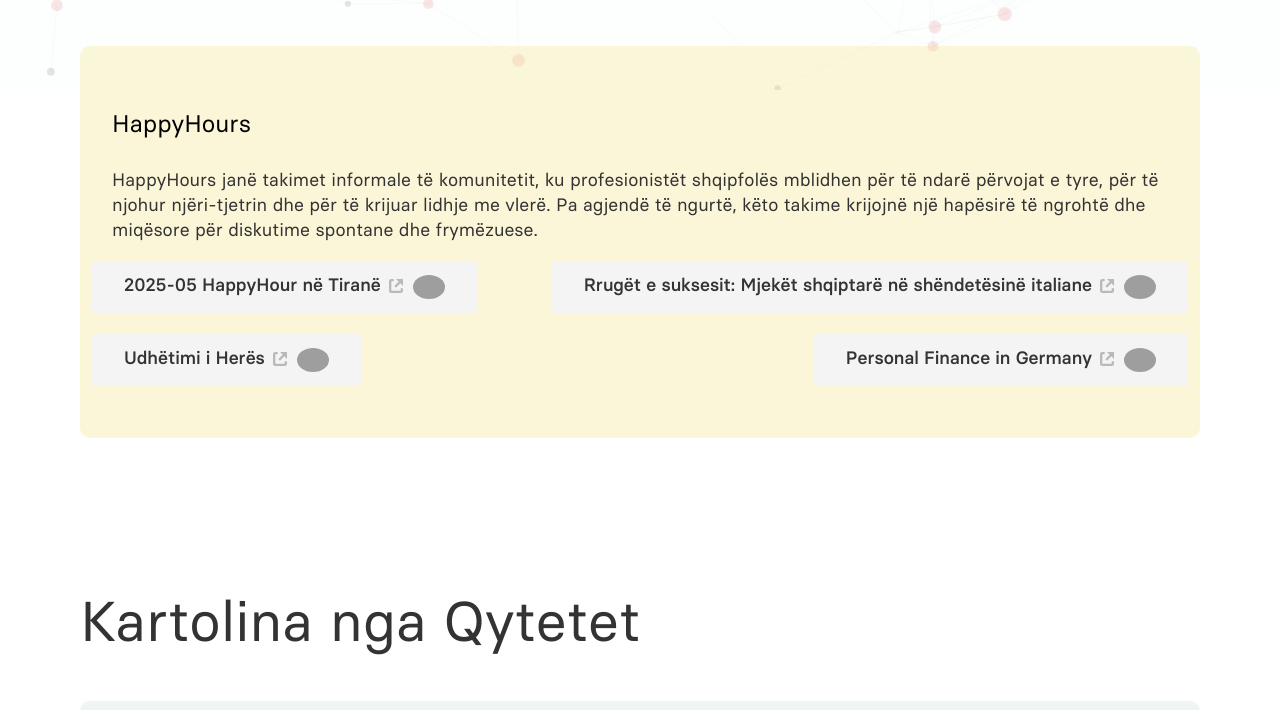
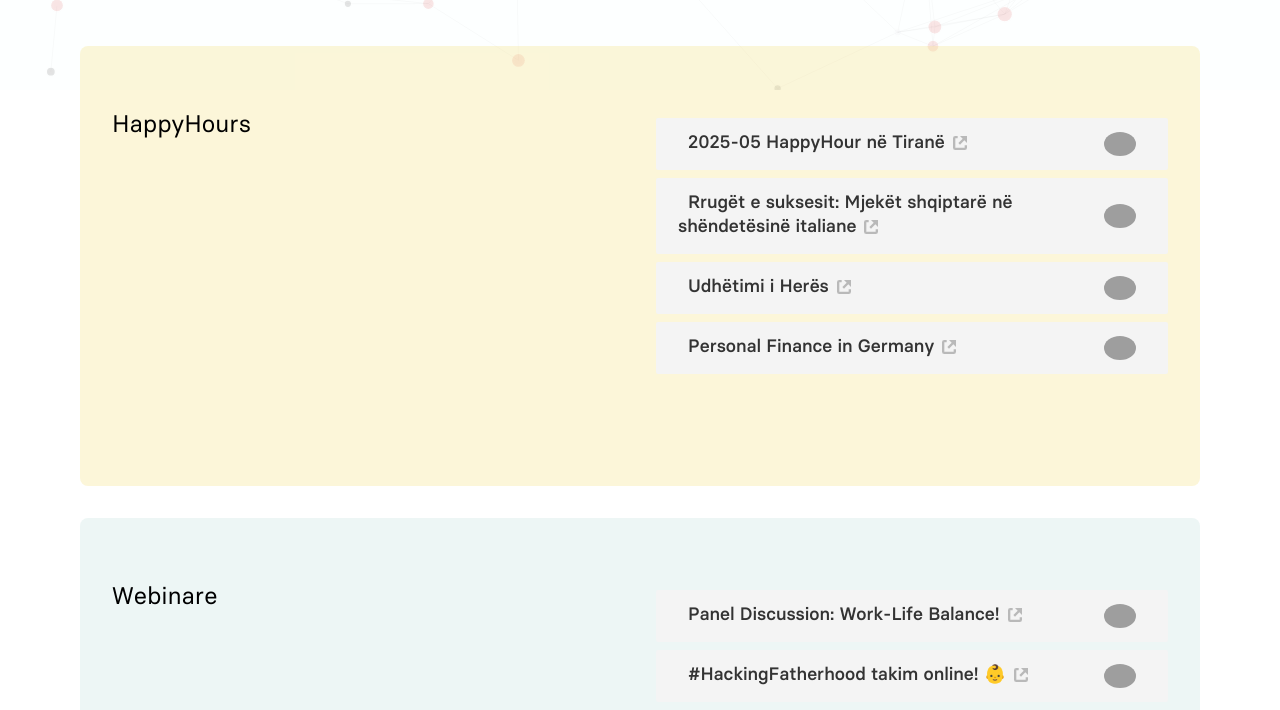
Before and after one commit to IllyrianBrains/illyrianbrains.com, an Eleventy site: page src/index.njk in a window 1280 px wide. Shown: the part 710-1420 px from the top of the page. Built offline with nearby package versions, Linux system fonts and the light colour scheme; Eleventy itself is replaced by a stand-in of ours; files that its build step writes are made by us from their sources; grey boxes are pictures that could not be loaded; files whose address does not match are found by name; what markdown-it-attrs, markdown-it-implicit-figures, node-fetch, undefsafe would draw is missing.

Commit message:
Added some updates on index and qytetet

```diff
--- a/src/_data/fetchForumCategoryPosts.js
+++ b/src/_data/fetchForumCategoryPosts.js
@@ -29,7 +29,7 @@ async function fetchCategoryTopics(id) {
     };
   }
 
-  return (data.topic_list.topics || []).slice(0, 5).map((topic) => {
+  return (data.topic_list.topics || []).slice(0, 12).map((topic) => {
     const poster = usersById[topic.posters?.[0]?.user_id] || {
       name: topic.last_poster_username,
       avatar: `https://forum.illyrianbrains.dev/user_avatar/forum.illyrianbrains.dev/${topic.last_poster_username}/120/1.png`,
--- a/src/_data/forum_posts.json
+++ b/src/_data/forum_posts.json
@@ -19,9 +19,24 @@
         }
       },
       {
-        "title": "Mirëseerdhët në IB-Berlin 🇩🇪",
-        "slug": "mireseerdhet-ne-ib-berlin",
-        "url": "https://forum.illyrianbrains.dev/t/mireseerdhet-ne-ib-berlin/571",
+        "title": "Mirësevini në IB-Düsseldorf",
+        "slug": "miresevini-ne-ib-dusseldorf",
+        "url": "https://forum.illyrianbrains.dev/t/miresevini-ne-ib-dusseldorf/579",
+        "created_at": "2025-06-14T19:32:31.856Z",
+        "tags": [
+          "dusseldorf"
+        ],
+        "image_url": null,
+        "poster": {
+          "username": "Andi",
+          "name": "Andi Memo",
+          "avatar": "/user_avatar/forum.illyrianbrains.dev/andi/120/154_2.png"
+        }
+      },
+      {
+        "title": "Mirësevini në IB-Berlin",
+        "slug": "miresevini-ne-ib-berlin",
+        "url": "https://forum.illyrianbrains.dev/t/miresevini-ne-ib-berlin/571",
         "created_at": "2025-06-06T15:24:28.386Z",
         "tags": [
           "berlin"
@@ -31,6 +46,66 @@
           "username": "ionianFury",
           "name": "ionianFury",
           "avatar": "/user_avatar/forum.illyrianbrains.dev/ionianfury/120/337_2.png"
+        }
+      },
+      {
+        "title": "Mirësevini në IB-Vjenë",
+        "slug": "miresevini-ne-ib-vjene",
+        "url": "https://forum.illyrianbrains.dev/t/miresevini-ne-ib-vjene/583",
+        "created_at": "2025-06-14T19:52:25.122Z",
+        "tags": [
+          "vjene"
+        ],
+        "image_url": null,
+        "poster": {
+          "username": "IlliryanEagle",
+          "name": "Dorian Osmani",
+          "avatar": "/user_avatar/forum.illyrianbrains.dev/illiryaneagle/120/336_2.png"
+        }
+      },
+      {
+        "title": "Mirësevini në IB-Munich",
+        "slug": "miresevini-ne-ib-munich",
+        "url": "https://forum.illyrianbrains.dev/t/miresevini-ne-ib-munich/580",
+        "created_at": "2025-06-14T19:38:30.200Z",
+        "tags": [
+          "munich"
+        ],
+        "image_url": null,
+        "poster": {
+          "username": "Dionis",
+          "name": "Dionis",
+          "avatar": "/letter_avatar_proxy/v4/letter/d/ba9def/120.png"
+        }
+      },
+      {
+        "title": "Mirësevini në IB-Frankfurt",
+        "slug": "miresevini-ne-ib-frankfurt",
+        "url": "https://forum.illyrianbrains.dev/t/miresevini-ne-ib-frankfurt/581",
+        "created_at": "2025-06-14T19:41:42.636Z",
+        "tags": [
+          "frankfurt"
+        ],
+        "image_url": null,
+        "poster": {
+          "username": "arjana",
+          "name": "Arjana Kastrati",
+          "avatar": "/letter_avatar_proxy/v4/letter/a/f07891/120.png"
+        }
+      },
+      {
+        "title": "Mirësevini në IB-Hamburg",
+        "slug": "miresevini-ne-ib-hamburg",
+        "url": "https://forum.illyrianbrains.dev/t/miresevini-ne-ib-hamburg/582",
+        "created_at": "2025-06-14T19:47:05.058Z",
+        "tags": [
+          "hamburg"
+        ],
+        "image_url": null,
+        "poster": {
+          "username": "pomodoren",
+          "name": "pomodoren",
+          "avatar": "/letter_avatar_proxy/v4/letter/p/8edcca/120.png"
         }
       },
       {
@@ -89,6 +164,36 @@
           "name": "pomodoren",
           "avatar": "/letter_avatar_proxy/v4/letter/p/8edcca/120.png"
         }
+      },
+      {
+        "title": "Mirësevini në IB-Helsinki",
+        "slug": "miresevini-ne-ib-helsinki",
+        "url": "https://forum.illyrianbrains.dev/t/miresevini-ne-ib-helsinki/588",
+        "created_at": "2025-06-14T20:45:57.246Z",
+        "tags": [
+          "helsinki"
+        ],
+        "image_url": null,
+        "poster": {
+          "username": "Sadiona",
+          "name": "Sadiona Abazaj",
+          "avatar": "/letter_avatar_proxy/v4/letter/s/b782af/120.png"
+        }
+      },
+      {
+        "title": "Mirësevini në IB-Prague",
+        "slug": "miresevini-ne-ib-prague",
+        "url": "https://forum.illyrianbrains.dev/t/miresevini-ne-ib-prague/589",
+        "created_at": "2025-06-14T20:48:51.424Z",
+        "tags": [
+          "prague"
+        ],
+        "image_url": null,
+        "poster": {
+          "username": "Izabela",
+          "name": "Izabela Bakollari",
+          "avatar": "/letter_avatar_proxy/v4/letter/i/7ab992/120.png"
+        }
       }
     ]
   },
@@ -112,16 +217,78 @@
         }
       },
       {
-        "title": "Kartolina nga Trento :books:",
-        "slug": "kartolina-nga-trento",
-        "url": "https://forum.illyrianbrains.dev/t/kartolina-nga-trento/545",
+        "title": "Mirësevini në IB-Genova",
+        "slug": "miresevini-ne-ib-genova",
+        "url": "https://forum.illyrianbrains.dev/t/miresevini-ne-ib-genova/587",
+        "created_at": "2025-06-14T20:42:41.921Z",
+        "tags": [
+          "genova"
+        ],
+        "image_url": null,
+        "poster": {
+          "username": "ErjonGenova",
+          "name": "Erjon",
+          "avatar": "/letter_avatar_proxy/v4/letter/e/97f17d/120.png"
+        }
+      },
+      {
+        "title": "Mirësevini në IB-Parma",
+        "slug": "miresevini-ne-ib-parma",
+        "url": "https://forum.illyrianbrains.dev/t/miresevini-ne-ib-parma/586",
+        "created_at": "2025-06-14T20:35:48.133Z",
+        "tags": [
+          "parma"
+        ],
+        "image_url": null,
+        "poster": {
+          "username": "EglantinaA",
+          "name": "EglantinaA",
+          "avatar": "/letter_avatar_proxy/v4/letter/e/ee59a6/120.png"
+        }
+      },
+      {
+        "title": "Mirësevini në IB-Bologna",
+        "slug": "miresevini-ne-ib-bologna",
+        "url": "https://forum.illyrianbrains.dev/t/miresevini-ne-ib-bologna/585",
+        "created_at": "2025-06-14T20:24:22.000Z",
+        "tags": [
+          "bologna"
+        ],
+        "image_url": null,
+        "poster": {
+          "username": "pomodoren",
+          "name": "pomodoren",
+          "avatar": "/letter_avatar_proxy/v4/letter/p/8edcca/120.png"
+        }
+      },
+      {
+        "title": "Mirësevini në IB-Trento",
+        "slug": "miresevini-ne-ib-trento",
+        "url": "https://forum.illyrianbrains.dev/t/miresevini-ne-ib-trento/545",
         "created_at": "2025-05-27T05:47:47.025Z",
-        "tags": [],
+        "tags": [
+          "trento"
+        ],
         "image_url": null,
         "poster": {
           "username": "6entianaberisha",
           "name": "Gentiana Berisha",
           "avatar": "/user_avatar/forum.illyrianbrains.dev/6entianaberisha/120/335_2.png"
+        }
+      },
+      {
+        "title": "Mirësevini në IB-Tiranë",
+        "slug": "miresevini-ne-ib-tirane",
+        "url": "https://forum.illyrianbrains.dev/t/miresevini-ne-ib-tirane/584",
+        "created_at": "2025-06-14T20:09:11.439Z",
+        "tags": [
+          "tirane"
+        ],
+        "image_url": null,
+        "poster": {
+          "username": "erda_hoxha",
+          "name": "Erda Hoxha",
+          "avatar": "/letter_avatar_proxy/v4/letter/e/ee59a6/120.png"
         }
       }
     ]
@@ -143,6 +310,36 @@
           "username": "pomodoren",
           "name": "pomodoren",
           "avatar": "/letter_avatar_proxy/v4/letter/p/8edcca/120.png"
+        }
+      },
+      {
+        "title": "Mirësevini në IB-Bruksel",
+        "slug": "miresevini-ne-ib-bruksel",
+        "url": "https://forum.illyrianbrains.dev/t/miresevini-ne-ib-bruksel/591",
+        "created_at": "2025-06-14T21:03:33.889Z",
+        "tags": [
+          "bruksel"
+        ],
+        "image_url": null,
+        "poster": {
+          "username": "spartak",
+          "name": "Spartak Lalaj",
+          "avatar": "/letter_avatar_proxy/v4/letter/s/839c29/120.png"
+        }
+      },
+      {
+        "title": "Mirësevini në IB-London",
+        "slug": "miresevini-ne-ib-london",
+        "url": "https://forum.illyrianbrains.dev/t/miresevini-ne-ib-london/590",
+        "created_at": "2025-06-14T20:59:30.645Z",
+        "tags": [
+          "london"
+        ],
+        "image_url": null,
+        "poster": {
+          "username": "Klaudia",
+          "name": "Klaudia",
+          "avatar": "/letter_avatar_proxy/v4/letter/k/6bbea6/120.png"
         }
       }
     ]
@@ -421,6 +618,19 @@
           "name": "Emiljano Hoxha",
           "avatar": "/user_avatar/forum.illyrianbrains.dev/emiljano_hoxha/120/283_2.png"
         }
+      },
+      {
+        "title": "Ajo GUXON! Bëhu mentore nga diaspora!",
+        "slug": "ajo-guxon-behu-mentore-nga-diaspora",
+        "url": "https://forum.illyrianbrains.dev/t/ajo-guxon-behu-mentore-nga-diaspora/356",
+        "created_at": "2025-01-25T20:20:46.805Z",
+        "tags": [],
+        "image_url": "https://forum.illyrianbrains.dev/uploads/default/optimized/1X/1f740e9fbc9fdd74c0dfa79cf07a892ab34c94ba_2_1024x1024.jpeg",
+        "poster": {
+          "username": "pomodoren",
+          "name": "pomodoren",
+          "avatar": "/letter_avatar_proxy/v4/letter/p/8edcca/120.png"
+        }
       }
     ]
   },
@@ -478,6 +688,19 @@
         }
       },
       {
+        "title": "Mirësevini në Francë! :fr:",
+        "slug": "miresevini-ne-france",
+        "url": "https://forum.illyrianbrains.dev/t/miresevini-ne-france/292",
+        "created_at": "2024-12-18T10:28:43.102Z",
+        "tags": [],
+        "image_url": "https://forum.illyrianbrains.dev/uploads/default/original/1X/e2d92f946350b8338d580a7b138448efbee5e5dc.jpeg",
+        "poster": {
+          "username": "Eneda",
+          "name": "Eneda ",
+          "avatar": "/letter_avatar_proxy/v4/letter/e/7c8e57/120.png"
+        }
+      },
+      {
         "title": "Mirësevini në Trento! :italy:",
         "slug": "miresevini-ne-trento",
         "url": "https://forum.illyrianbrains.dev/t/miresevini-ne-trento/506",
@@ -527,6 +750,19 @@
           "username": "maidagr",
           "name": "Maida Grazhdani",
           "avatar": "/letter_avatar_proxy/v4/letter/m/bc8723/120.png"
+        }
+      },
+      {
+        "title": "Mirësevini në Austri! :austria:",
+        "slug": "miresevini-ne-austri",
+        "url": "https://forum.illyrianbrains.dev/t/miresevini-ne-austri/293",
+        "created_at": "2024-12-19T23:34:22.711Z",
+        "tags": [],
+        "image_url": "https://forum.illyrianbrains.dev/uploads/default/original/1X/56a788b3ef7527c84a8eb0f2ab3ee5efdb6f7284.jpeg",
+        "poster": {
+          "username": "Arber",
+          "name": "Arbër Islamaj",
+          "avatar": "/letter_avatar_proxy/v4/letter/a/a587f6/120.png"
         }
       }
     ]
@@ -601,13 +837,26 @@
           "name": "Isiona",
           "avatar": "/letter_avatar_proxy/v4/letter/i/8baadc/120.png"
         }
+      },
+      {
+        "title": "Prioritetet - nje template per zhvillimin e mentee",
+        "slug": "prioritetet-nje-template-per-zhvillimin-e-mentee",
+        "url": "https://forum.illyrianbrains.dev/t/prioritetet-nje-template-per-zhvillimin-e-mentee/119",
+        "created_at": "2024-10-26T11:12:16.970Z",
+        "tags": [],
+        "image_url": null,
+        "poster": {
+          "username": "pomodoren",
+          "name": "pomodoren",
+          "avatar": "/letter_avatar_proxy/v4/letter/p/8edcca/120.png"
+        }
       }
     ]
   },
   "Meso-Deutsch": {
     "slug": "nismat/meso-deutsch",
     "id": 158,
-    "name": "Mëso Deutsch",
+    "name": "Meso-Deutsch",
     "description": "Orientim për të mësimin e gjuhës gjerme. Kjo bëhet përmes takimeve online, SprachCafe dhe burimeve.",
     "topics": [
       {
@@ -621,6 +870,21 @@
           "username": "pomodoren",
           "name": "pomodoren",
           "avatar": "/letter_avatar_proxy/v4/letter/p/8edcca/120.png"
+        }
+      },
+      {
+        "title": "SprachCafe në Berlin",
+        "slug": "sprachcafe-ne-berlin",
+        "url": "https://forum.illyrianbrains.dev/t/sprachcafe-ne-berlin/578",
+        "created_at": "2025-06-12T09:15:28.510Z",
+        "tags": [
+          "berlin"
+        ],
+        "image_url": "https://forum.illyrianbrains.dev/uploads/default/optimized/1X/5690d4f41e1d19c1786fb905eda38a860b7f78ec_2_1024x1024.jpeg",
+        "poster": {
+          "username": "albanafrroku",
+          "name": "Albana Frroku",
+          "avatar": "/user_avatar/forum.illyrianbrains.dev/albanafrroku/120/100_2.png"
         }
       },
       {
@@ -680,7 +944,7 @@
   "IB-Social": {
     "slug": "nismat/sociale",
     "id": 103,
-    "name": "Sociale",
+    "name": "IB-Social",
     "description": "Për profesionistët e shkencave sociale që duan të kontribuojnë në IB me ekspertizën e tyre.",
     "topics": [
       {
@@ -743,7 +1007,7 @@
   "IB-Tech": {
     "slug": "nismat/tech",
     "id": 94,
-    "name": "Tech",
+    "name": "IB-Tech",
     "description": "Për profesionistët e teknologjisë që duan të njihen, të ndajnë burime info, dhe të zhvillojnë së bashku mjete për komunitetin.",
     "topics": [
       {
@@ -815,6 +1079,109 @@
           "name": "Xheidi",
           "avatar": "/letter_avatar_proxy/v4/letter/x/e0b2c6/120.png"
         }
+      },
+      {
+        "title": "[2025] Status Update",
+        "slug": "2025-status-update",
+        "url": "https://forum.illyrianbrains.dev/t/2025-status-update/450",
+        "created_at": "2025-04-28T19:35:20.129Z",
+        "tags": [],
+        "image_url": "https://forum.illyrianbrains.dev/uploads/default/optimized/1X/c4c9bcc128b5e79afa9a9230cb74f5d6292dcea7_2_1024x449.png",
+        "poster": {
+          "username": "pomodoren",
+          "name": "pomodoren",
+          "avatar": "/letter_avatar_proxy/v4/letter/p/8edcca/120.png"
+        }
+      },
+      {
+        "title": "DataLab - ndajme eksperimentimet me AI",
+        "slug": "datalab-ndajme-eksperimentimet-me-ai",
+        "url": "https://forum.illyrianbrains.dev/t/datalab-ndajme-eksperimentimet-me-ai/429",
+        "created_at": "2025-04-21T18:05:09.612Z",
+        "tags": [
+          "onhold"
+        ],
+        "image_url": null,
+        "poster": {
+          "username": "pomodoren",
+          "name": "pomodoren",
+          "avatar": "/letter_avatar_proxy/v4/letter/p/8edcca/120.png"
+        }
+      },
+      {
+        "title": "Building an open source Phishing Simulator",
+        "slug": "building-an-open-source-phishing-simulator",
+        "url": "https://forum.illyrianbrains.dev/t/building-an-open-source-phishing-simulator/420",
+        "created_at": "2025-04-16T13:40:19.698Z",
+        "tags": [
+          "todo",
+          "contribution-welcome"
+        ],
+        "image_url": null,
+        "poster": {
+          "username": "orestiffm",
+          "name": "orestiffm",
+          "avatar": "/letter_avatar_proxy/v4/letter/o/f4b2a3/120.png"
+        }
+      },
+      {
+        "title": "Zhvillues Php për akademinë",
+        "slug": "zhvillues-php-per-akademine",
+        "url": "https://forum.illyrianbrains.dev/t/zhvillues-php-per-akademine/415",
+        "created_at": "2025-04-15T06:24:24.301Z",
+        "tags": [
+          "onhold",
+          "bashkohu-ekipit"
+        ],
+        "image_url": null,
+        "poster": {
+          "username": "ionianFury",
+          "name": "ionianFury",
+          "avatar": "/user_avatar/forum.illyrianbrains.dev/ionianfury/120/337_2.png"
+        }
+      },
+      {
+        "title": "[2025] IB-Tech Meetups",
+        "slug": "2025-ib-tech-meetups",
+        "url": "https://forum.illyrianbrains.dev/t/2025-ib-tech-meetups/367",
+        "created_at": "2025-02-13T21:52:19.172Z",
+        "tags": [],
+        "image_url": "https://forum.illyrianbrains.dev/uploads/default/optimized/1X/dfcadad27941cde6cc409ce5640ac92dc917912a_2_1024x1024.jpeg",
+        "poster": {
+          "username": "adriankodja",
+          "name": "Adrian Kodja",
+          "avatar": "/letter_avatar_proxy/v4/letter/a/65b543/120.png"
+        }
+      },
+      {
+        "title": "Komunitete dhe hapësira shqipfolëse mbi teknologjinë",
+        "slug": "komunitete-dhe-hapesira-shqipfolese-mbi-teknologjine",
+        "url": "https://forum.illyrianbrains.dev/t/komunitete-dhe-hapesira-shqipfolese-mbi-teknologjine/398",
+        "created_at": "2025-03-30T15:22:35.053Z",
+        "tags": [
+          "onhold"
+        ],
+        "image_url": null,
+        "poster": {
+          "username": "pomodoren",
+          "name": "pomodoren",
+          "avatar": "/letter_avatar_proxy/v4/letter/p/8edcca/120.png"
+        }
+      },
+      {
+        "title": "[2024] Takimet e IB-Tech - lista",
+        "slug": "2024-takimet-e-ib-tech-lista",
+        "url": "https://forum.illyrianbrains.dev/t/2024-takimet-e-ib-tech-lista/27",
+        "created_at": "2024-09-15T17:36:58.675Z",
+        "tags": [
+          "event"
+        ],
+        "image_url": "https://forum.illyrianbrains.dev/uploads/default/optimized/1X/ed788b4e8fb81e1c3dafd4ce0380a341240e6ea4_2_1024x350.jpeg",
+        "poster": {
+          "username": "pomodoren",
+          "name": "pomodoren",
+          "avatar": "/letter_avatar_proxy/v4/letter/p/8edcca/120.png"
+        }
       }
     ]
   }
--- a/src/eventet/index.njk
+++ b/src/eventet/index.njk
@@ -3,7 +3,6 @@ layout: layouts/base.njk
 css:
 - articles.css
 - talk.css
-- slider.css
 ---
 
 {% set eventCategories = ['HappyHours', 'Webinare', 'Ndryshe'] %}
--- a/src/index.njk
+++ b/src/index.njk
@@ -3,10 +3,9 @@ layout: layouts/base.njk
 home: true
 css:
 - history.css
-- posts.css
 - articles.css
 - talk.css
-- slider.css
+- posts.css
 ---
 
 {% set bgColors = ['rgba(244, 224, 124, 0.29)', 'rgba(193, 225, 220, 0.29)', 'rgba(219, 219, 219, 0.29)'] %}
@@ -22,14 +21,13 @@ css:
     <div class="col">
 
       <div style="flex: 1 1 45%;">
-        <h2>Ne krijojmë komunitete të profesionistëve shqiptarë në qytetin tënd.</h2>
+        <h2>Ne mbështesim krijimin e komuniteteve të profesionistëve shqiptarë.</h2>
         <p>
           Çdo qytet është një hapësirë për ndërlidhje, mbështetje dhe zhvillim profesional mes anëtarëve që ndajnë gjuhën dhe vlerat.
         </p>
       </div>
 
-      <div>
-      </div>
+      <div></div>
 
     </div>
   </div>
@@ -37,27 +35,21 @@ css:
 
 <br><br><br>
 
-{% set eventCategories = ['HappyHours'] %}
+{% set programs = ['HappyHours', 'Webinare'] %}
 
-<section class="talks">
+<section class="history">
 
   <header>
     <h1>
       <span>Eventet</span></h1>
   </header>
-  {% for slug, category in forum_posts %}
-    {% if slug in eventCategories %}
-      {% set index = eventCategories.indexOf(slug) %}
-      {% set bg = bgColors[index % bgColors.length] %}
-
-      <div class="event-section" style="background-color: {{ bgColors[0] }}; padding: 4rem 2rem; border-radius: 10px; margin-bottom: 3rem;">
-        <!-- Right column: posts -->
-        <div style="flex: 1 1 45%;">
-          {% include "partials/forumTopicCategory.njk" %}
-        </div>
-      </div>
-    {% endif %}
+  <div class="event-section" >
+  {% for program in programs %}
+    {% set bg = bgColors[loop.index0 % bgColors.length] %}
+    {% set stats = programStats[program] %}
+        {% include 'partials/forumNismeExtended.njk' %}
   {% endfor %}
+  </div>
 </section>
 
 <br><br><br>
```
Also changed, not shown: src/assets/css/history.css (+18 -0 lines), src/qytetet/index.njk (+40 -24 lines), src/rrethnesh/index.njk (+8 -8 lines).
